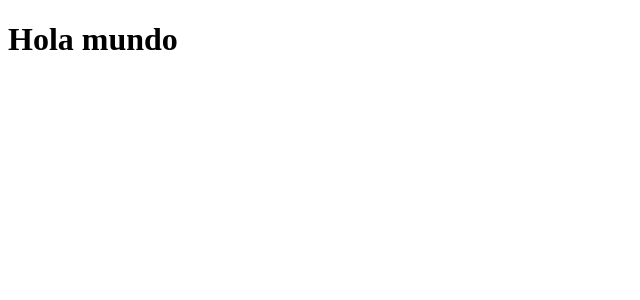
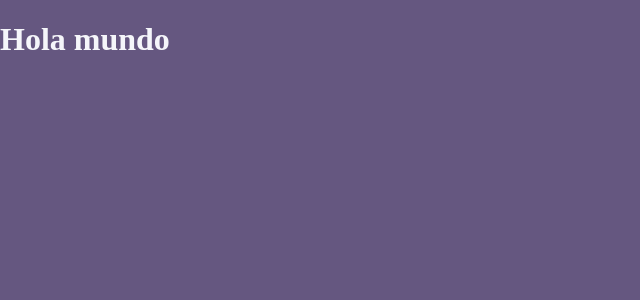
Before and after one commit to byron7cueva/ec-covid19, a Gatsby app in the folder ec-covid19-web/: page / in a window 1280 px wide. Shown: the top 300 px of the page, without its empty margins (0-640 px from the left). Built offline with nearby package versions, Linux system fonts and the light colour scheme.

Commit message:
Add the global styles

```diff
--- a/ec-covid19-web/package.json
+++ b/ec-covid19-web/package.json
@@ -16,7 +16,8 @@
   "dependencies": {
     "gatsby": "^2.19.48",
     "react": "^16.13.0",
-    "react-dom": "^16.13.0"
+    "react-dom": "^16.13.0",
+    "styled-components": "^5.0.1"
   },
   "devDependencies": {
     "standard": "^14.3.3"
--- a/ec-covid19-web/src/pages/index.js
+++ b/ec-covid19-web/src/pages/index.js
@@ -1,7 +1,12 @@
 import React from 'react'
 
+import { GlobalStyle } from '../styles/core/global'
+
 const IndexPage = () => (
-  <h1>Hola mundo</h1>
+  <>
+    <GlobalStyle />
+    <h1>Hola mundo</h1>
+  </>
 )
 
 export default IndexPage
--- /dev/null
+++ b/ec-covid19-web/src/styles/core/global.js
@@ -0,0 +1,19 @@
+import { createGlobalStyle } from 'styled-components'
+
+import { colors } from '../../settings/constants'
+
+export const GlobalStyle = createGlobalStyle`
+  * {
+    box-sizing: border-box;
+  }
+
+  html, body {
+    margin: 0;
+    padding: 0;
+  }
+
+  body {
+    color: ${colors.light};
+    background-color: ${colors.grayDark};
+  }
+`
```
Also changed, not shown: 1 other file (tests, documents, lock files or other folders).
